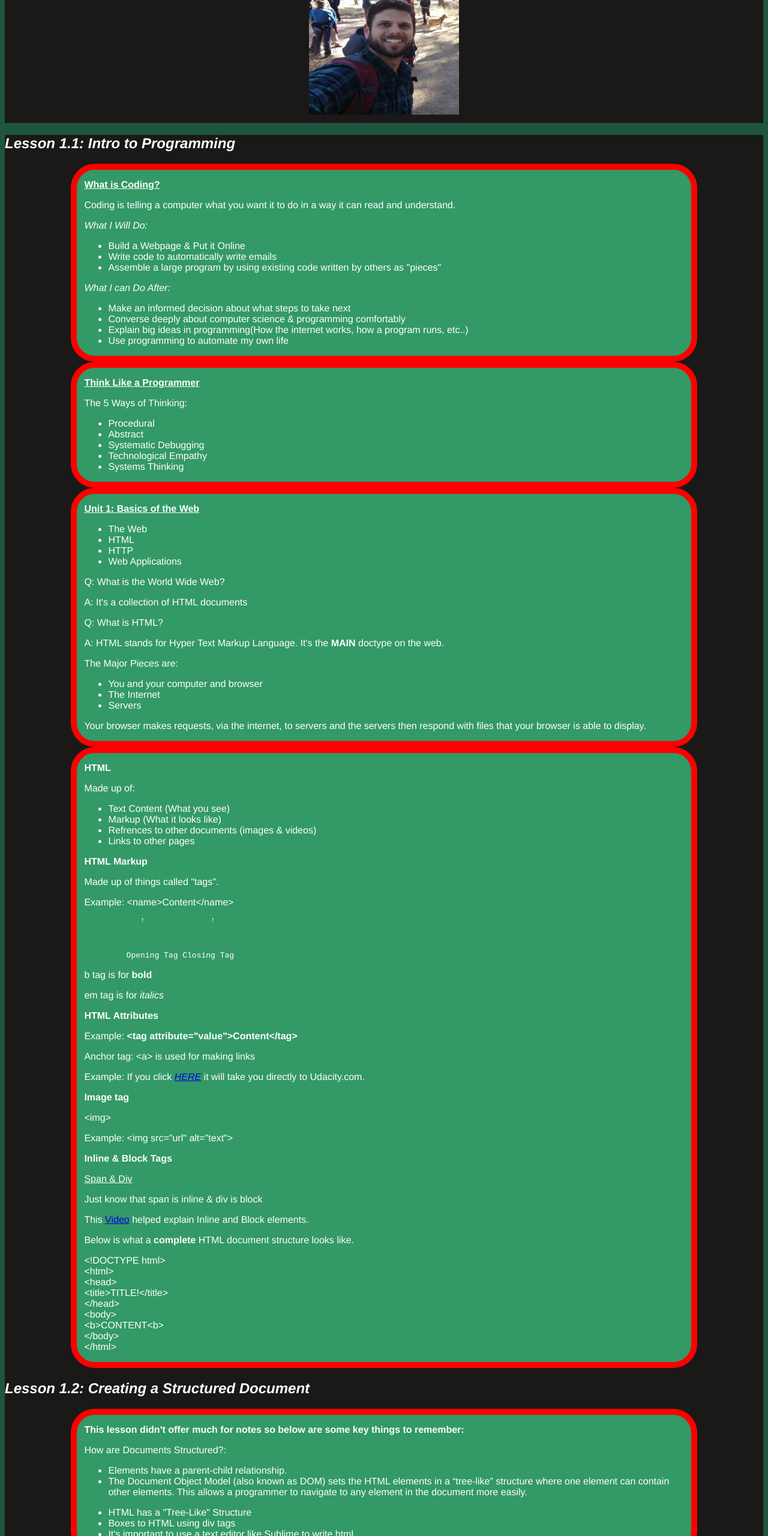
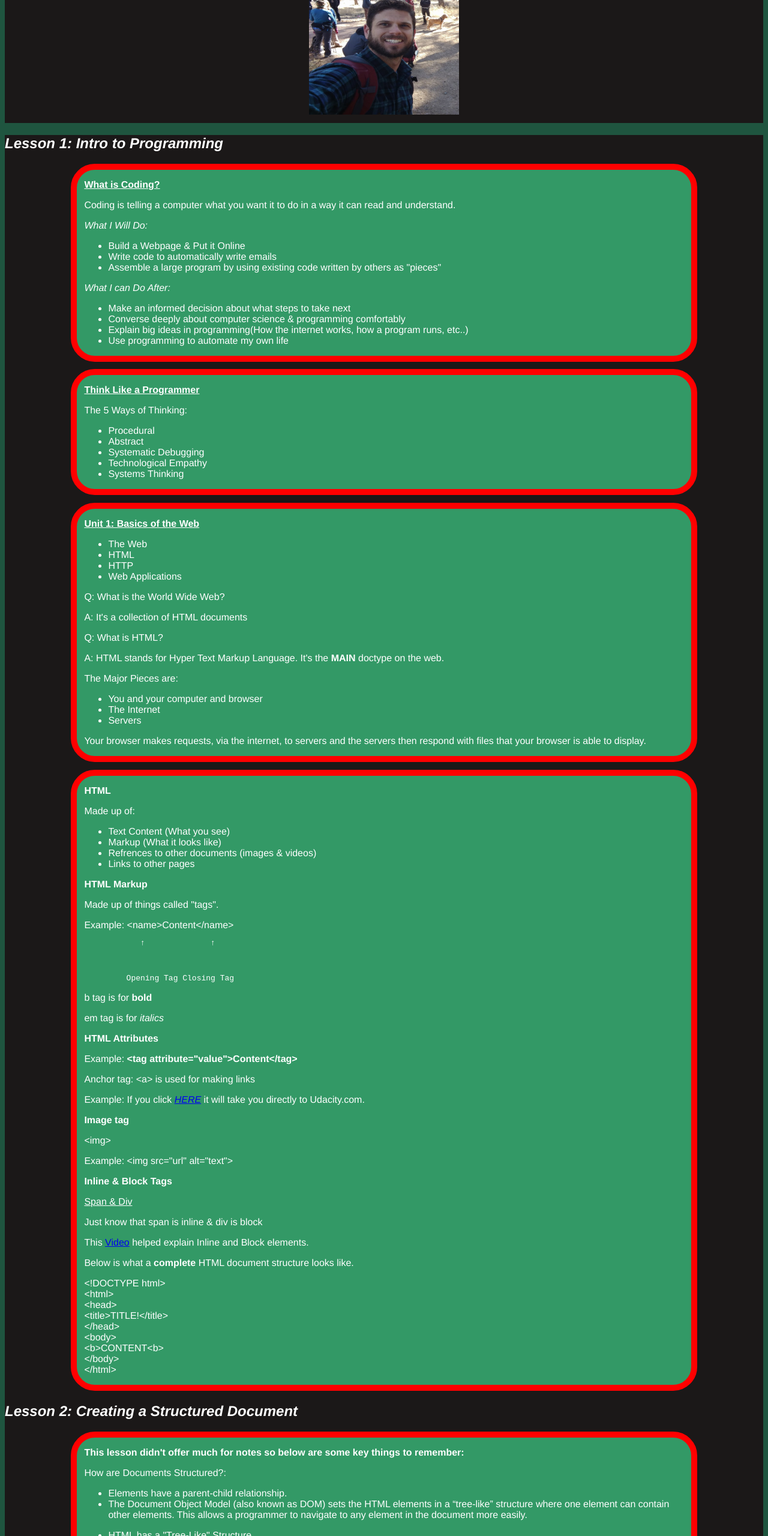
Before and after one commit to Eleven83/portfolio, a plain HTML site: page index.html in a window 1280 px wide. Shown: the part 240-2800 px from the top of the page at 60% size. Drawn offline with Linux system fonts and the light colour scheme.

Commit message:
added margins

```diff
--- a/css/style.css
+++ b/css/style.css
@@ -22,6 +22,7 @@ div {
 	background-color: #339966;
 	width: 80%;
 	margin: auto;
+	margin-bottom: 1%;
 	color: #FFFFFF
 }
 
--- a/index.html
+++ b/index.html
@@ -36,7 +36,7 @@
     <div class="lessons">
       <div>
         <h2>
-          <b><em>Lesson 1.1: Intro to Programming</em></b>
+          <b><em>Lesson 1: Intro to Programming</em></b>
         </h2>
         <div class= "more">
           <p>
@@ -195,7 +195,7 @@
       </div>
       <div>
         <h2>
-          <b><em>Lesson 1.2: Creating a Structured Document</em></b>
+          <b><em>Lesson 2: Creating a Structured Document</em></b>
         </h2>
         <div class= "more">
           <p>
@@ -215,7 +215,7 @@
       </div>
       <div>
         <h2>
-          <b><em>Lesson 1.3: Adding CSS Style & HTML Structure</em></b>
+          <b><em>Lesson 3: Adding CSS Style & HTML Structure</em></b>
         </h2>
         <div class= "more">
           <p>
```
